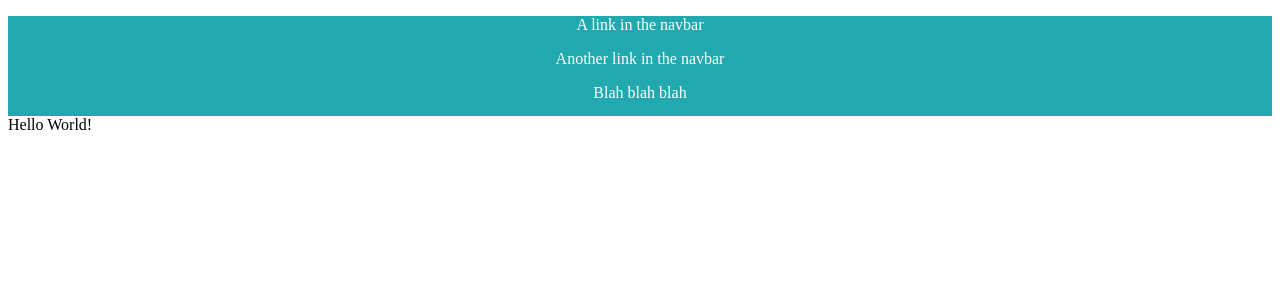
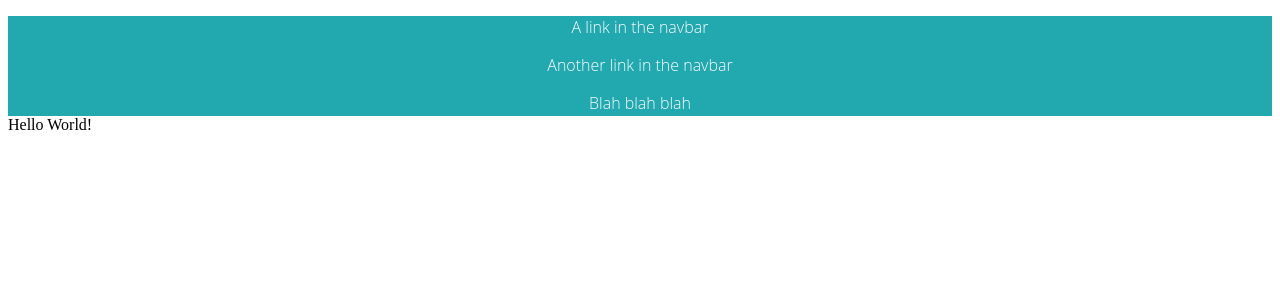
Before and after one commit to ralooki10/hub, a Next.js app: page / in a window 1280 px wide. Shown: the top 300 px of the page. Built offline with nearby package versions, Linux system fonts and the light colour scheme.

Commit message:
Add open sans as global font

```diff
--- a/components/Navbar.react.js
+++ b/components/Navbar.react.js
@@ -1,6 +1,7 @@
 import React from 'react';
 
 let colourPalette = {
+	black: '#000000',
 	coral: '#E1757C',
 	darkBlue: '#023043',
 	hotPink: '#D0265F',
@@ -9,9 +10,15 @@ let colourPalette = {
 	turquoise: '#22A9AF'
 };
 
+let fonts = {
+	openSans: 'Open sans',
+};
+
 export default class Navbar extends React.Component {
 	render() {
 		let navigationStyle = {
+			fontFamily: fonts.openSans,
+			fontWeight: 100,
 			height: 100,
 			backgroundColor: colourPalette.turquoise,
 			color: colourPalette.offWhite,
@@ -19,7 +26,7 @@ export default class Navbar extends React.Component {
 		};
 
 		return (
-			<div className="navigation" style={navigationStyle}>
+			<div style={navigationStyle}>
 				<p>A link in the navbar</p>
 				<p>Another link in the navbar</p>
 				<p>Blah blah blah</p>
--- a/package.json
+++ b/package.json
@@ -3,7 +3,8 @@
   "dependencies": {
     "next": "latest",
     "react": "^15.5.4",
-    "react-dom": "^15.5.4"
+    "react-dom": "^15.5.4",
+    "react-font-face": "^0.2.1"
   },
   "devDependencies": {
     "enzyme": "^2.8.2",
```
Also changed, not shown: 1 other file (tests, documents, lock files or other folders).
